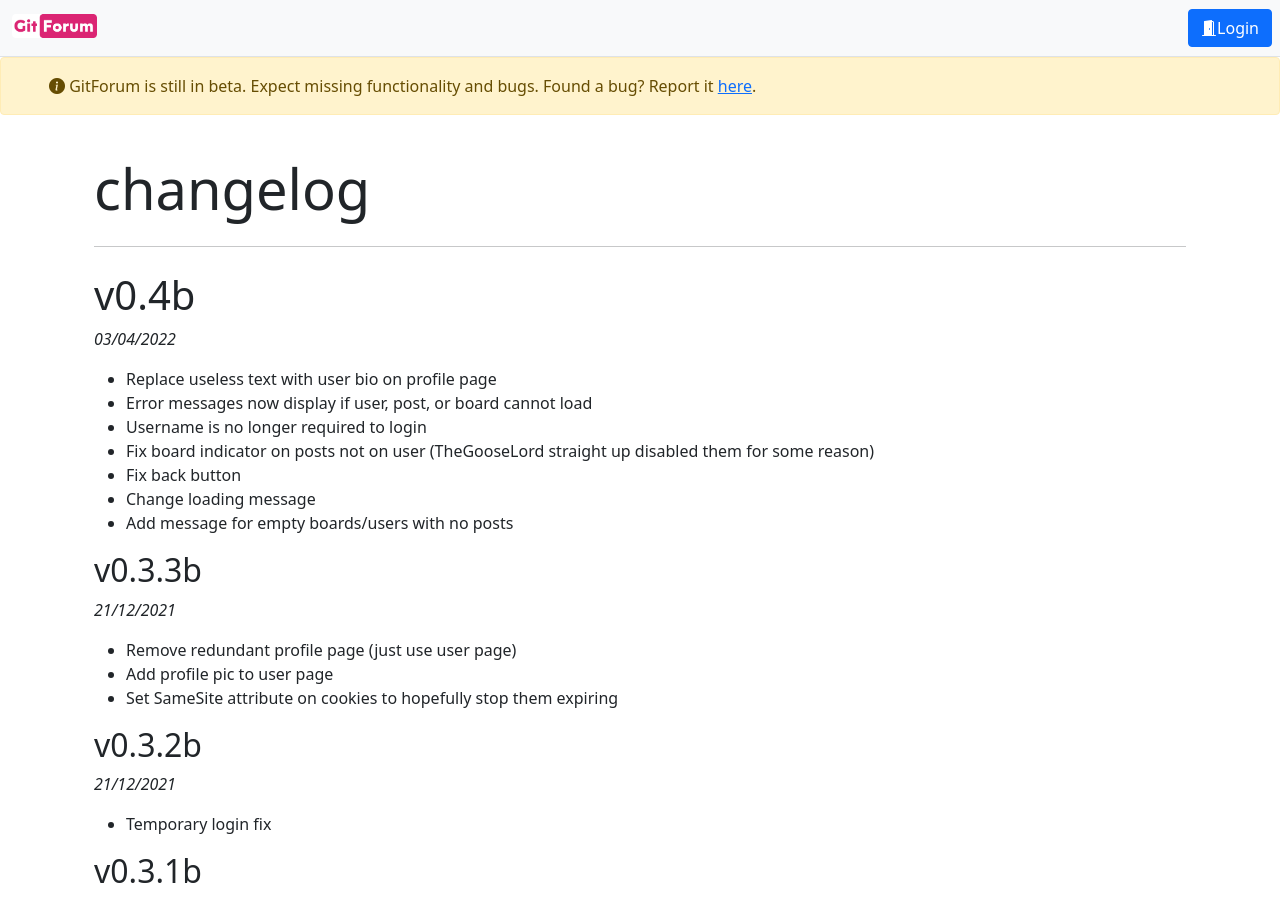
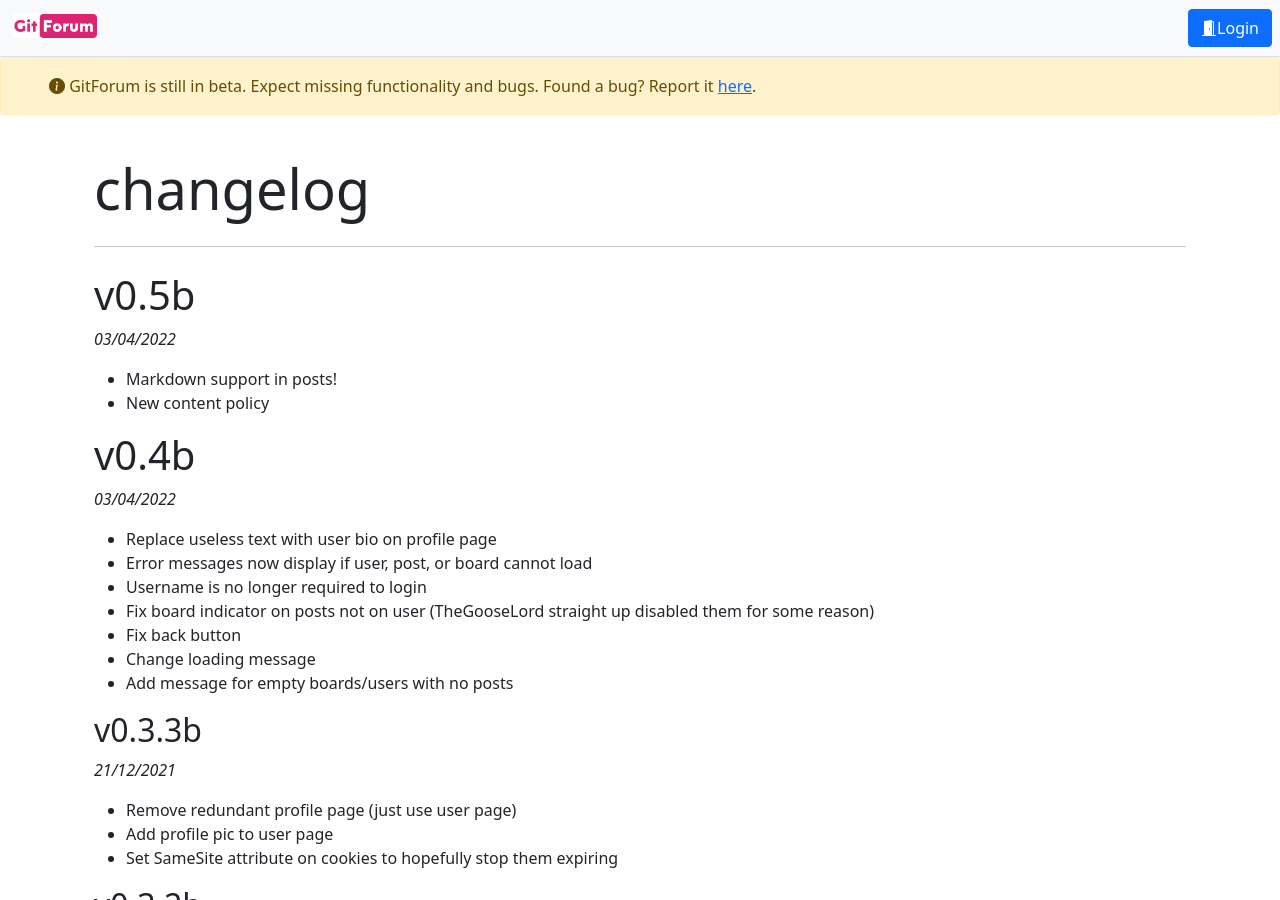
Before and after one commit to Aardvark-Industries/GitForum, a Jekyll site: the page built from pages/changelog.md, in a window 1280 px wide and 900 px high. Built offline with Jekyll 4.4.1, drawn with Linux system fonts in a browser that asks for light colours; nearby versions of some CDN libraries; comment, search, counter and statistics services are not loaded.

Commit message:
markdown support and content policy

```diff
--- a/_includes/footer.html
+++ b/_includes/footer.html
@@ -4,7 +4,7 @@
             <img style="filter: grayscale(100%) opacity(50%);" class="d-inline-block" height="24" src="assets/branding/logo.png"> v{{ site.version }}
         </p>
 
-        <p><a href="cookies">Cookie Policy</a> • <a href="changelog">Changelog</a></p>
+        <p><a href="cookies">Cookie Policy</a> • <a href="changelog">Changelog</a> • <a href="content-policy">Content Policy</a></p>
 
         <p>
             Copyright {{ 'now' | date: "%Y" }} Aardvark Industries (<a href="https://github.com/jbritain">jbritain</a>/<a href="https://github.com/TheGooseLord">TheGooseLord</a>). All rights reserved.
--- a/_includes/head.html
+++ b/_includes/head.html
@@ -26,6 +26,9 @@
     <!-- Date parsing -->
     <script src="https://cdn.jsdelivr.net/npm/luxon@2.2.0/build/global/luxon.min.js"></script>
 
+    <!-- Markdown rendering -->
+    <script src="https://cdn.jsdelivr.net/npm/marked/marked.min.js"></script>
+
     <script type="module">
         import {instantiateAPI, loadBoards} from '/{{ site.repo }}/modules/load.js';
 
--- a/newPost.html
+++ b/newPost.html
@@ -20,6 +20,8 @@
         <label for="postTitle">Post Title</label>
       </div>
 
+    <p class="text-muted">Markdown is supported. For embedding images, use an image hosting site like <a href="https://imgur.com/">Imgur</a>.</p>
+    <p>Please ensure your post is compliant with the <a href="/GitForum/content-policy">content policy</a>. Your post may be removed or edited without warning.</p>
     <div class="mb-3 form-floating">
         <textarea class="form-control" id="postContent" style="min-height: 20rem;"></textarea>
         <label for="postContent" class="form-label">Type your post</label>
--- a/pages/changelog.md
+++ b/pages/changelog.md
@@ -3,6 +3,11 @@
 layout: page
 permalink: /changelog
 ---
+
+# v0.5b
+*03/04/2022*
+- Markdown support in posts!
+- New content policy
 
 # v0.4b
 *03/04/2022*
--- a/post.html
+++ b/post.html
@@ -55,6 +55,7 @@
     </div>
 
     <form class="card-body">
+        <p class="text-muted">Your comment must adhere to the <a href="/GitForum/content-policy">content policy.</a></p>
         <div class="mb-3 form-floating">
             <textarea id="commentContent" class="form-control" id="commentContent" style="min-height: 5rem;"></textarea>
             <label for="commentContent" class="form-label">Type your comment</label>
```
Also changed, not shown: other parts of post.html (+1 -1 lines), pages/content policy.md (added, +11 -0 lines).
